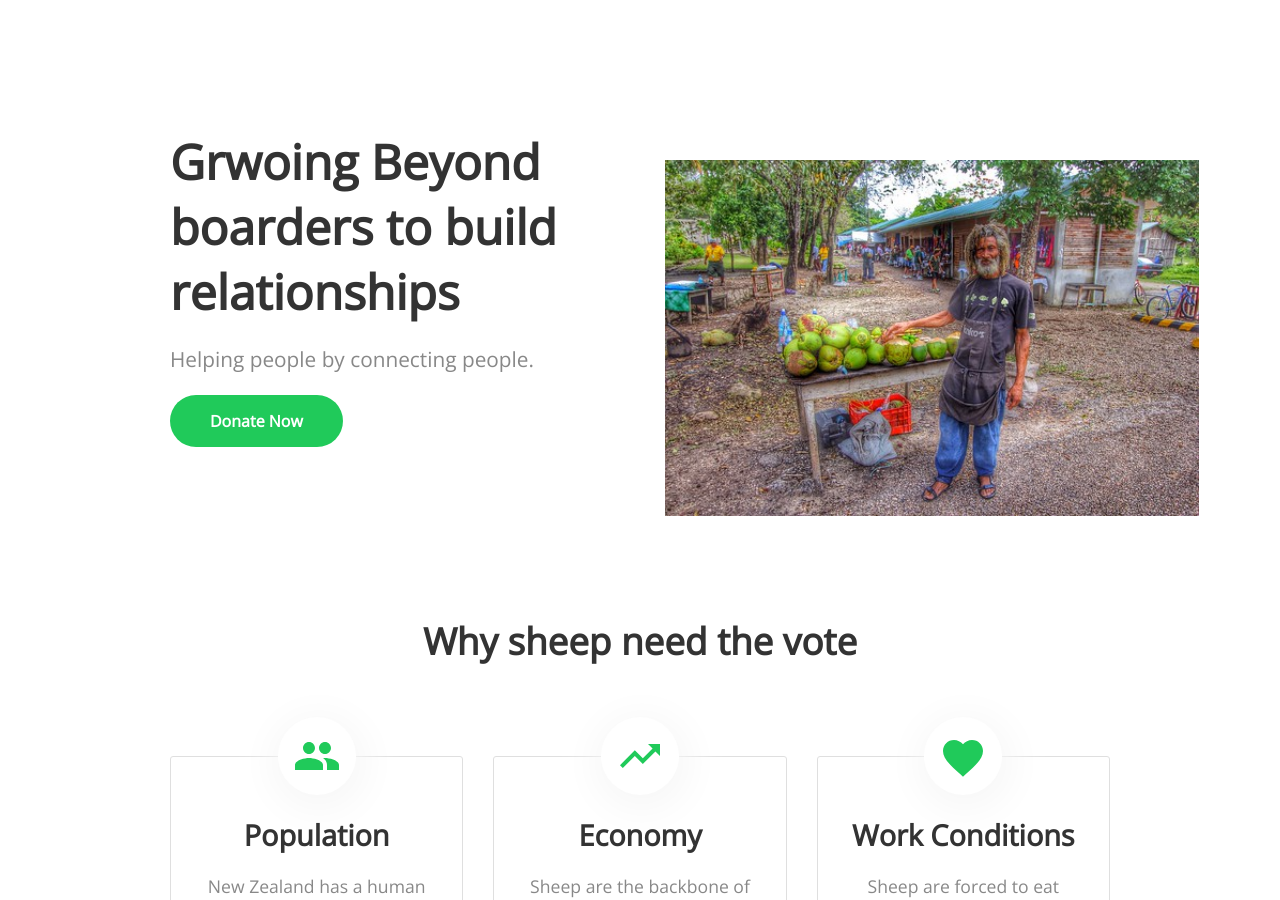
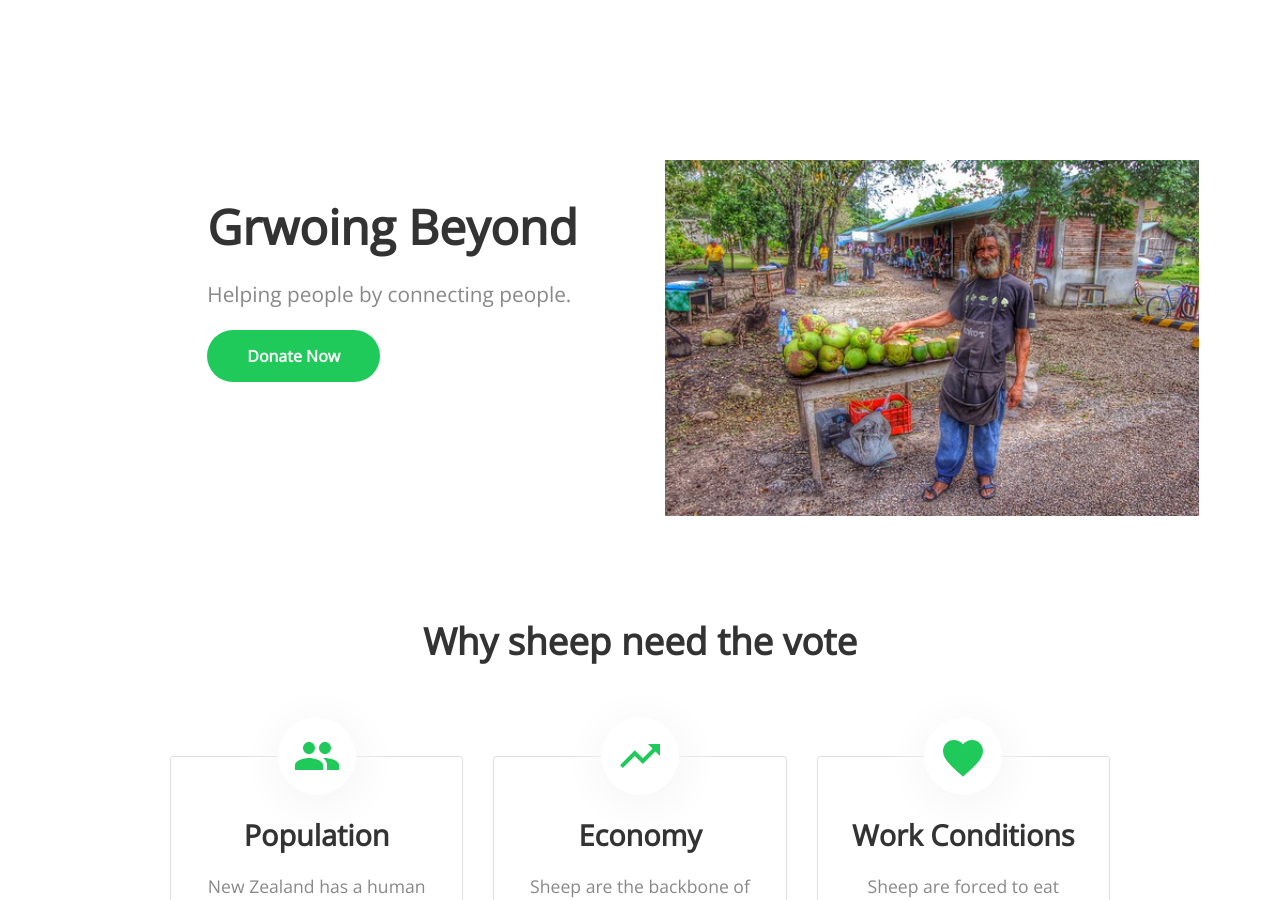
Before and after one commit to Growing-Beyond/gbtemp, a Jekyll site: the page built from index.html, in a window 1280 px wide and 900 px high. Built offline with Jekyll 4.4.1, drawn with Linux system fonts in a browser that asks for light colours; nearby versions of some CDN libraries; a script that is not in the unit is left out.

Commit message:
Update index.html

```diff
--- a/index.html
+++ b/index.html
@@ -6,7 +6,7 @@ title: Growing Beyond
 	<div class="container">
 		<div class="column">
 			<div>
-				<h1 class="editable">Grwoing Beyond boarders to build relationships</h1>
+				<h1 class="editable">Grwoing Beyond</h1>
 				<p class="editable">Helping people by connecting people.</p>
 				<div class="button">
 					<a href="#donate">Donate Now</a>
```
